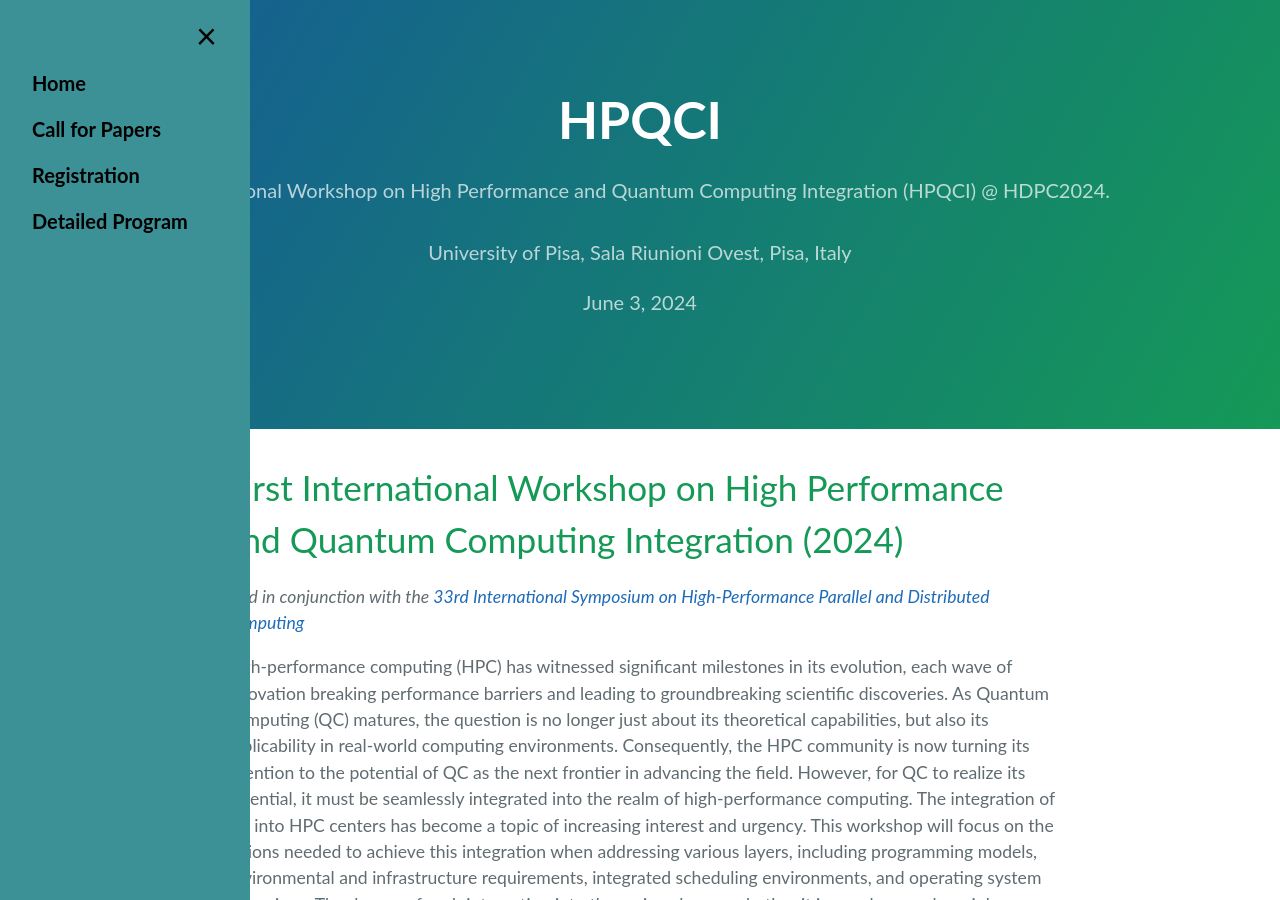
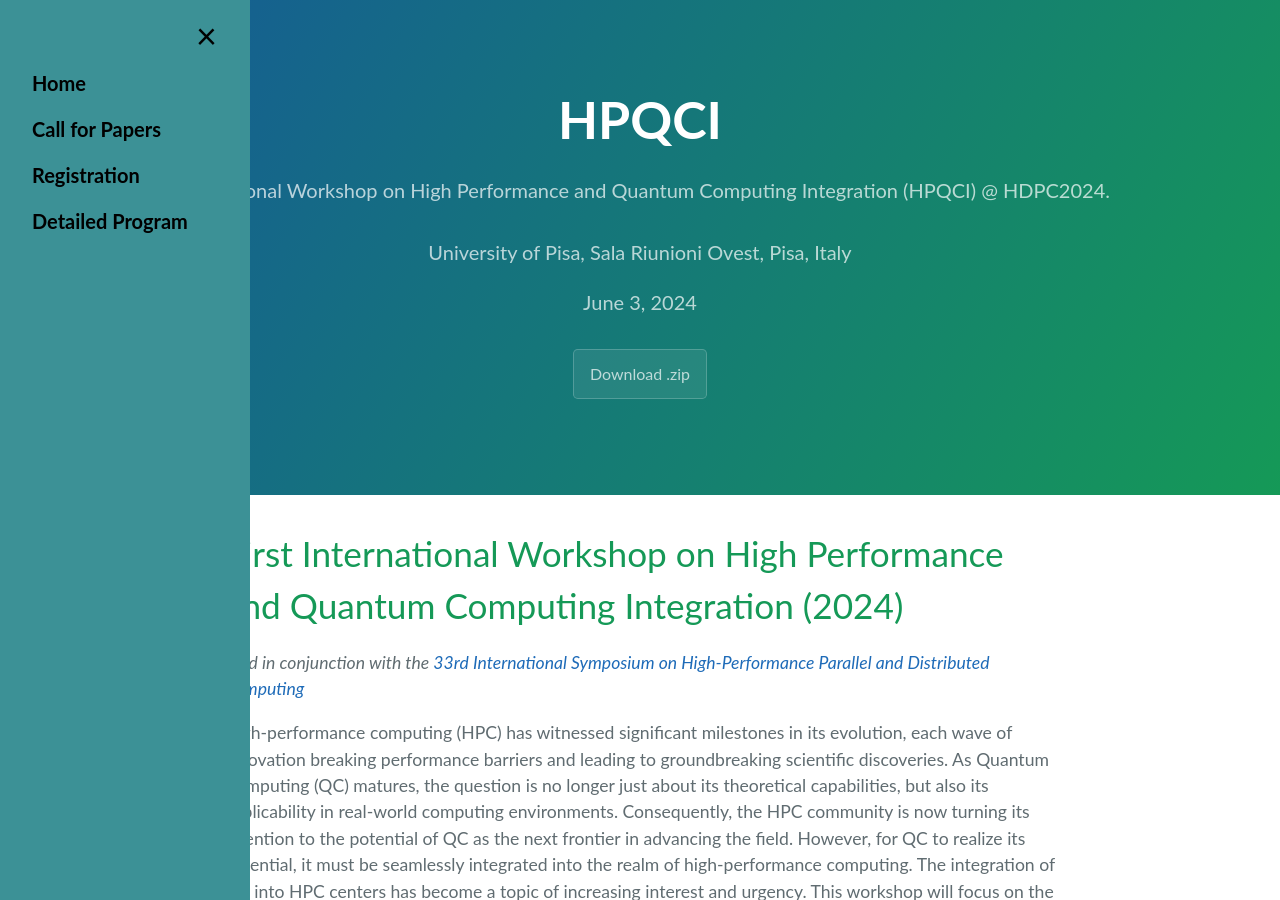
Before and after one commit to HPQCI/HPQCI.github.io, a Jekyll site: the page built from index.md, in a window 1280 px wide and 900 px high. Built offline with Jekyll 4.4.1, drawn with Linux system fonts in a browser that asks for light colours.

Commit message:
add download button

```diff
--- a/_config.yml
+++ b/_config.yml
@@ -3,8 +3,8 @@ description: International Workshop on High Performance and Quantum Computing In
 header: First International Workshop on High Performance and Quantum Computing Integration (2024)
 where: University of Pisa, Sala Riunioni Ovest, Pisa, Italy
 when: June 3, 2024
-show_downloads: false
-download_url:
+show_downloads: true
+download_url: https://github.com/HPQCI/HPQCI.github.io/raw/main/downloads/HPQCI.zip
 google_analytics:
 news:
 theme: jekyll-theme-cayman
--- a/_layouts/default.html
+++ b/_layouts/default.html
@@ -82,8 +82,8 @@
         <a href="{{ site.github.repository_url }}" class="btn">View on GitHub</a>
       {% endif %}
       {% if site.show_downloads %}
-        <a href="{{ site.github.zip_url }}" class="btn">Download .zip</a>
-        <a href="{{ site.github.tar_url }}" class="btn">Download .tar.gz</a>
+        <a href="{{ site.download_url }}" class="btn">Download .zip</a>
+        <!--<a href="{{ site.github.tar_url }}" class="btn">Download .tar.gz</a>-->
       {% endif %}
     </header>
 
```
